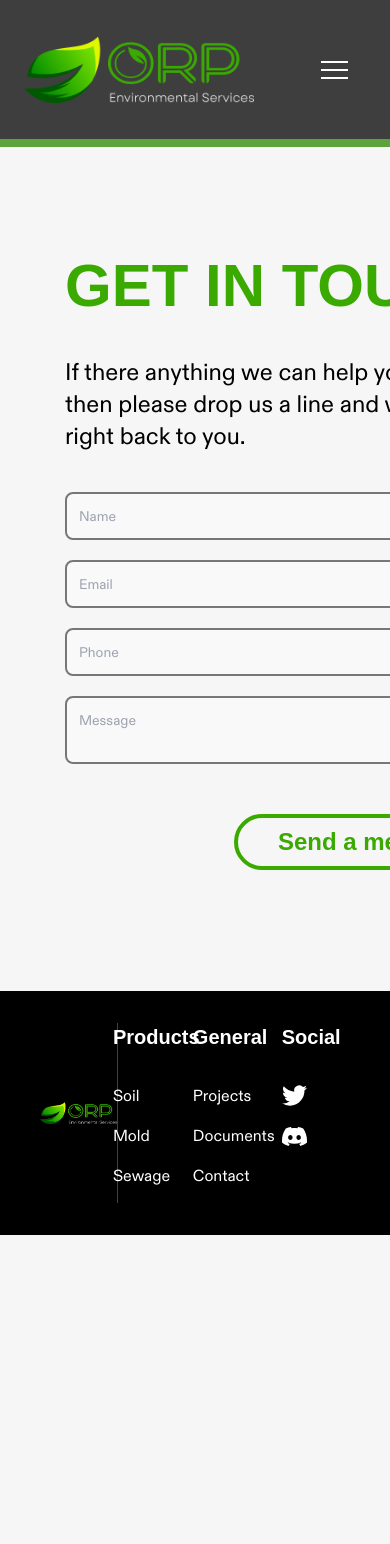
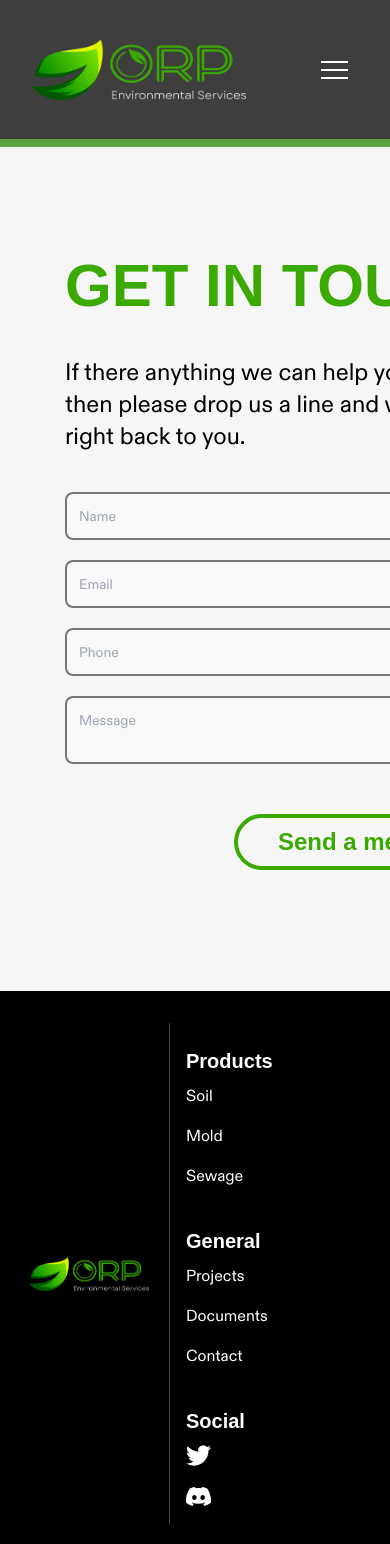
Before and after one commit to danjboard2/ORP, a Next.js app: page /contact in a window 390 px wide. Shown: the top 1544 px of the page. Before the commit the page ends 1235 px from the top, so only its background shows below. Built offline with nearby package versions, Linux system fonts and the light colour scheme; a web font is replaced by a local one.

Commit message:
footer and nav amends

```diff
--- a/src/app/layout/footer.tsx
+++ b/src/app/layout/footer.tsx
@@ -5,17 +5,17 @@ import { SiDiscord, SiTwitter } from "react-icons/si";
 
 export default function Footer() {
     return (
-       <footer className="flex flex-row space-around bg-black w-full text-white px-10 py-8">
+       <footer className="flex flex-row sm:flex-col space-around bg-black w-full text-white px-10 py-8">
          <div className="w-full flex max-w-[2000px] m-auto">
-         <div className="flex w-1/4 items-center justify-center border-r-[1px] border-[#404041]">
-            <Image src="/media/images/orp-logo.png" width={200} height={100} alt="ORP Logo"/>
+         <div className="flex min-w-[130px] w-1/3 sm:w-1/4 items-center justify-center border-r-[1px] border-[#404041]">
+            <Image src="/media/images/orp-logo.png" width={200} height={100} alt="ORP Logo"className="mr-8 sm:mr-4 min-w-[120px]" />
          </div>
-         <div className="flex flex-row w-3/4">
+         <div className="flex flex-col sm:flex-row w-3/4">
 
             { /* col of footer */ }
-            <div className="flex w-1/3 justify-center">
-               <div className="flex flex-col">
-               <h4 className=" text-xl mb-8 font-bold">Products</h4>
+            <div className="flex w-1/2 sm:w-1/3 justify-center">
+               <div className="flex flex-col w-full pl-4 sm:pl-10">
+               <h4 className=" text-xl mt-6 sm:mt-0 mb-2 sm:mb-8 font-bold">Products</h4>
                <Link href="/soil" className="mb-4 hover:underline">Soil</Link>
                <Link href="/mold" className="mb-4 hover:underline">Mold</Link>
                <Link href="/sewage" className="mb-4 hover:underline">Sewage</Link>
@@ -24,9 +24,9 @@ export default function Footer() {
             { /* end col of footer */}
 
             { /* col of footer */ }
-            <div className="flex w-1/3 justify-center">
-               <div className="flex flex-col">
-               <h4 className=" text-xl mb-8 font-bold">General</h4>
+            <div className="flex w-1/2 sm:w-1/3 justify-center">
+               <div className="flex flex-col w-full pl-4  sm:pl-10">
+               <h4 className=" text-xl mt-6 sm:mt-0 mb-2 sm:mb-8 font-bold">General</h4>
                <Link href="/projects" className="mb-4 hover:underline">Projects</Link>
                <Link href="/downloads" className="mb-4 hover:underline">Documents</Link>
                <Link href="/contact" className="mb-4 hover:underline">Contact</Link>
@@ -35,9 +35,9 @@ export default function Footer() {
             { /* end col of footer */}
 
             { /* col of footer */ }
-            <div className="flex w-1/3 justify-center">
-               <div className="flex flex-col">
-               <h4 className=" text-xl mb-8 font-bold">Social</h4>
+            <div className="flex w-1/2 sm:w-1/3 justify-center">
+               <div className="flex flex-col w-full pl-4 sm:pl-10">
+               <h4 className=" text-xl mt-6 sm:mt-0 mb-2 sm:mb-8 font-bold">Social</h4>
                <Link href="https://twitter.com" className="mb-4"><SiTwitter size={25}/></Link>
                <Link href="https://discord.com" className="mb-4"><SiDiscord size={25}/></Link>
                </div>
--- a/src/app/layout/navbar.tsx
+++ b/src/app/layout/navbar.tsx
@@ -104,7 +104,7 @@ const currentRoute = usePathname();
         <>
          <nav className="flex h-[147px] z-50 w-full flex-row backdrop-blur-lg  bg-black bg-opacity-75 fixed top-0 left-0 border-b-8 border-[#5DA33D]">
             <div className="flex w-full max-w-[2000px] m-auto justify-between">
-              <div className="m-6 lg:m-[1.9rem] lg:ml-12"><Link href="/"><Image src="/media/images/orp-logo.png" priority={true} width={271} height={78} alt="Logo"/></Link></div>
+              <div className="m-8 lg:m-[1.9rem] lg:ml-12"><Link href="/"><Image src="/media/images/orp-logo.png" priority={true} width={271} height={78} alt="Logo"/></Link></div>
               <div className="flex relative mx-8 sm:mx-32 self-center">
               <Hamburger size={27} color="#fff" toggled={isOpen} toggle={setOpen} onToggle={toggled => {handleMenuClick()}}/>
               </div>
```
